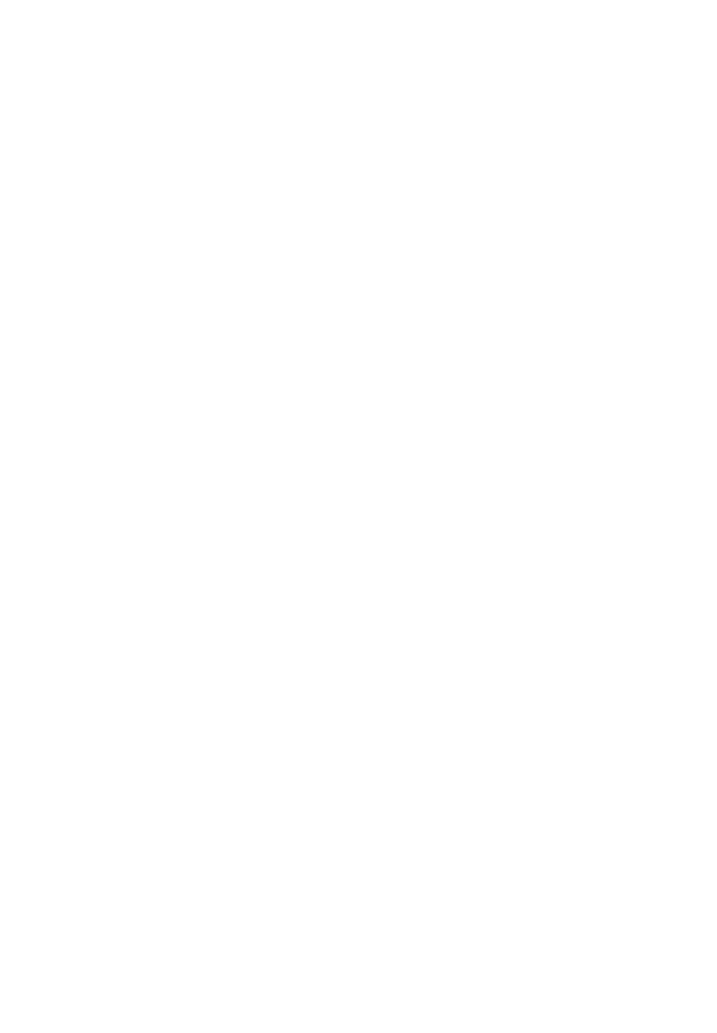
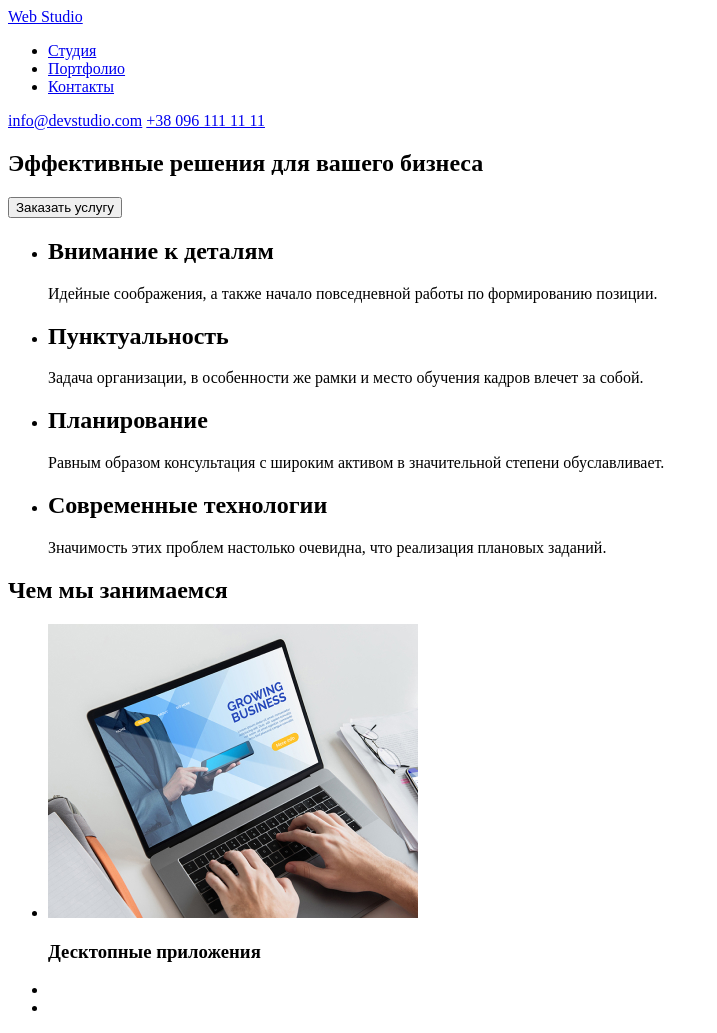
Before and after one commit to Yevhen92/goit-markup-hw-01, a plain HTML site: page index.html in a window 1280 px wide. Shown: the whole page, without its empty margins (0-717 px from the left). Before the commit the page ends 800 px from the top, so only its background shows below. Drawn offline with Linux system fonts and the light colour scheme.

Commit message:
Додає картинки

```diff
--- a/index.html
+++ b/index.html
@@ -1,9 +1,82 @@
 <!DOCTYPE html>
-<html lang="en">
+<html lang="ru">
   <head>
     <meta charset="UTF-8" />
     <meta name="viewport" content="width=device-width, initial-scale=1.0" />
-    <title>Document</title>
+    <title>Web Studio</title>
   </head>
-  <body></body>
+  <body>
+    <!-- Header -->
+    <header>
+      <nav>
+        <a href="#">Web Studio</a>
+        <ul>
+          <li><a href="#">Студия</a></li>
+          <li><a href="#">Портфолио</a></li>
+          <li><a href="#">Контакты</a></li>
+        </ul>
+      </nav>
+      <a href="mailto:info@devstudio.com">info@devstudio.com</a>
+      <a href="tel:+380961111111">+38 096 111 11 11</a>
+    </header>
+    <!-- Hero -->
+    <section>
+      <h1>Эффективные решения для вашего бизнеса</h1>
+      <button>Заказать услугу</button>
+    </section>
+    <!-- Advantages -->
+    <section>
+      <ul>
+        <li>
+          <h2>Внимание к деталям</h2>
+          <p>
+            Идейные соображения, а также начало повседневной работы по
+            формированию позиции.
+          </p>
+        </li>
+        <li>
+          <h2>Пунктуальность</h2>
+          <p>
+            Задача организации, в особенности же рамки и место обучения кадров
+            влечет за собой.
+          </p>
+        </li>
+        <li>
+          <h2>Планирование</h2>
+          <p>
+            Равным образом консультация с широким активом в значительной степени
+            обуславливает.
+          </p>
+        </li>
+        <li>
+          <h2>Современные технологии</h2>
+          <p>
+            Значимость этих проблем настолько очевидна, что реализация плановых
+            заданий.
+          </p>
+        </li>
+      </ul>
+    </section>
+    <!-- Activity -->
+    <section>
+      <h2>Чем мы занимаемся</h2>
+      <ul>
+        <li>
+          <img
+            src="./images/activity/desktop.jpg"
+            width="370"
+            height="294"
+            alt=""
+          />
+          <h3>Десктопные приложения</h3>
+        </li>
+        <li>
+          <img src="" alt="" />
+        </li>
+        <li>
+          <img src="" alt="" />
+        </li>
+      </ul>
+    </section>
+  </body>
 </html>
```
Also changed, not shown: images/activity/design.jpg (added), images/activity/desktop.jpg (added), images/activity/mobile.jpg (added).
